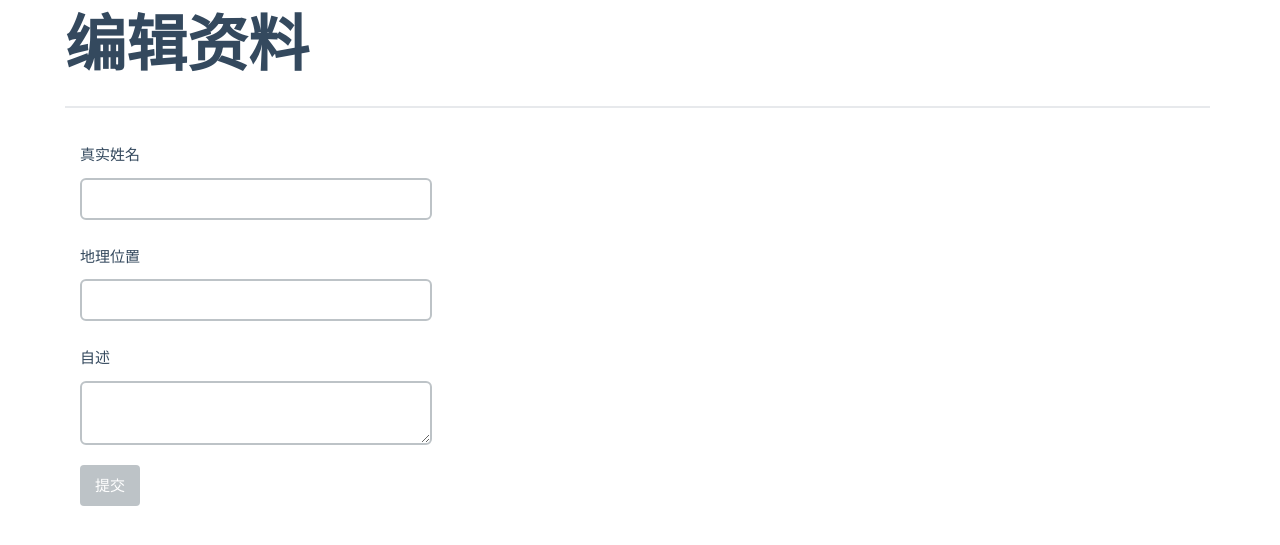
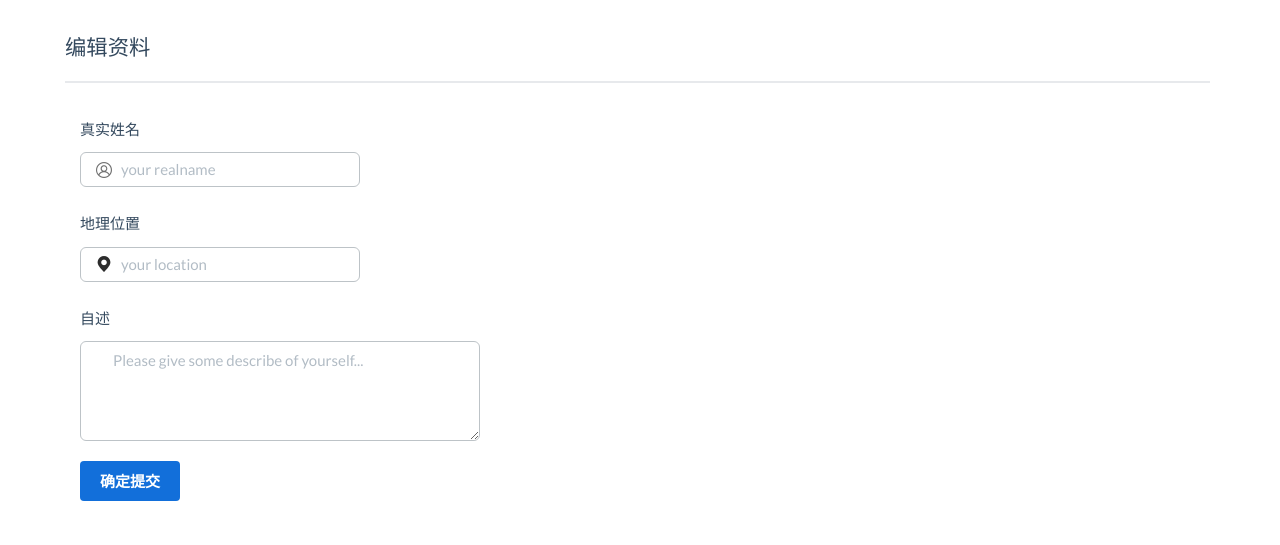
Before and after one commit to HongSh1991/pythonexamination, a Flask app: template app/templates/edit_profile.html in a window 1280 px wide. Shown: the part 60-605 px from the top of the page. Run offline with Flask 2, Linux system fonts and the light colour scheme; the template is opened without the code that fills it: values that come from a table or form of the project are taken from there, others are empty; some libraries are stand-ins or nearby versions.

Commit message:
add user profile page

```diff
--- a/app/main/forms.py
+++ b/app/main/forms.py
@@ -14,10 +14,13 @@ class NameForm(Form):
 
 
 class EditProfileForm(Form):
-    name = StringField(u'真实姓名', validators=[Length(0, 64)])
-    location = StringField(u'地理位置', validators=[Length(0, 64)])
-    about_me = TextAreaField(u'自述')
-    submit = SubmitField(u'提交')
+    name = StringField(u'真实姓名', validators=[Length(0, 64)], render_kw={"placeholder": "your realname",
+                        "style": "background: url(/static/username.png)no-repeat 15px center; text-indent: 28px; height:35px; width:280px; border-width:1px"})
+    location = StringField(u'地理位置', validators=[Length(0, 64)], render_kw={"placeholder": "your location",
+                        "style": "background: url(/static/location.png)no-repeat 15px center; text-indent: 28px; height:35px; width:280px; border-width:1px"})
+    about_me = TextAreaField(u'自述', render_kw={"placeholder": "Please give some describe of yourself...",
+                        "style": "text-indent: 20px; height:100px; width:400px; border-width:1px"})
+    submit = SubmitField(u'确定提交', render_kw={"style": "width:100px; height:40px; background-color:#126fda; font-weight:bold;"})
 
 
 class EditProfileAdminForm(Form):
--- a/app/templates/edit_profile.html
+++ b/app/templates/edit_profile.html
@@ -4,8 +4,9 @@
 {% block title %}HONGSH - 编辑资料{% endblock %}
 
 {% block page_content %}
+<div style="height: 20px"></div>
 <div class="page-header">
-    <h1>编辑资料</h1>
+    <span style="font-weight: 800px;font-family: '黑体'; font-size: 16pt;">编辑资料</span>
 </div>
 <div class="col-md-4">
     {{ wtf.quick_form(form) }}
--- a/app/templates/user.html
+++ b/app/templates/user.html
@@ -45,7 +45,7 @@
                 </p>
                 <p>
                     {% if user == current_user %}
-                    <a class="btn btn-default" href="{{ url_for('.edit_profile') }}">编辑资料</a>
+                    <a class="btn btn-default" href="{{ url_for('.edit_profile') }}" style="background-color: #126fda; height: 38px; font-weight: bold;">编辑资料</a>
                     {% endif %}
                     {% if current_user.is_administrator() %}
                     <a class="btn btn-danger" href="{{ url_for('.edit_profile_admin', id=user.id) }}">管理员编辑资料</a>
```
Also changed, not shown: app/static/location.png (added).
